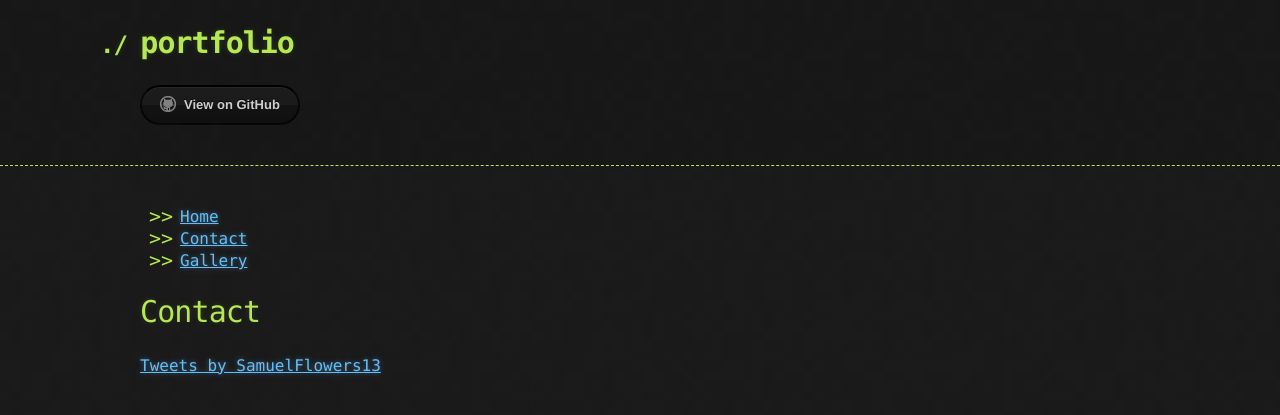
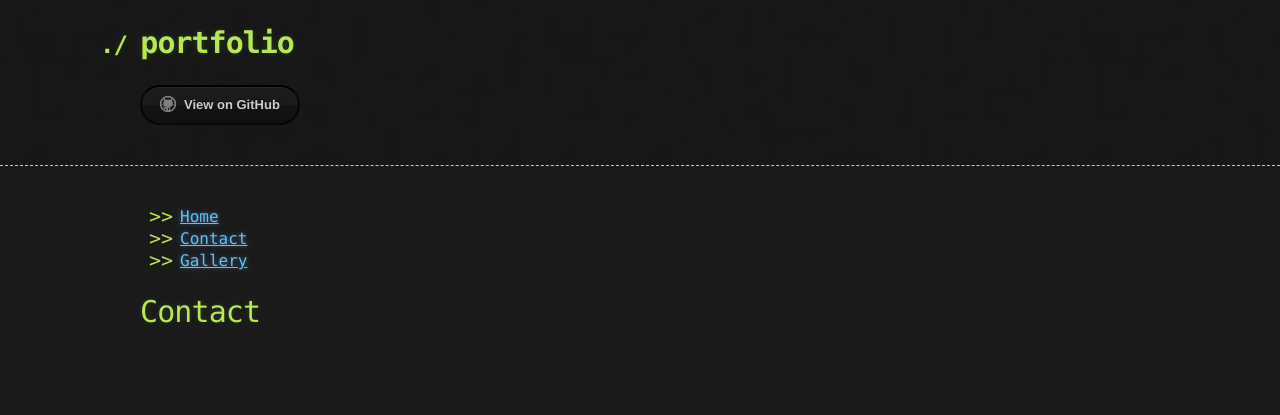
Before and after one commit to Sam2471/portfolio, a Jekyll site: the page built from contact.md, in a window 1280 px wide. Shown: the top 415 px of the page. Built offline with Jekyll 4.4.1, drawn with Linux system fonts in a browser that asks for light colours; our own code applies the rules of GitHub Pages for plain Markdown files; comment, search, counter and statistics services are not loaded; the repository's description, which GitHub fills in, is left out.

Commit message:
Update contact.md

```diff
--- a/contact.md
+++ b/contact.md
@@ -1,3 +1 @@
 # Contact
-
-<a class="twitter-timeline" href="https://twitter.com/SamuelFlowers13?ref_src=twsrc%5Etfw">Tweets by SamuelFlowers13</a> <script async src="https://platform.twitter.com/widgets.js" charset="utf-8"></script>
```
